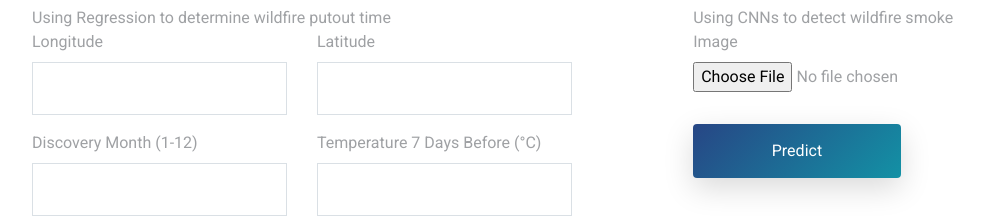
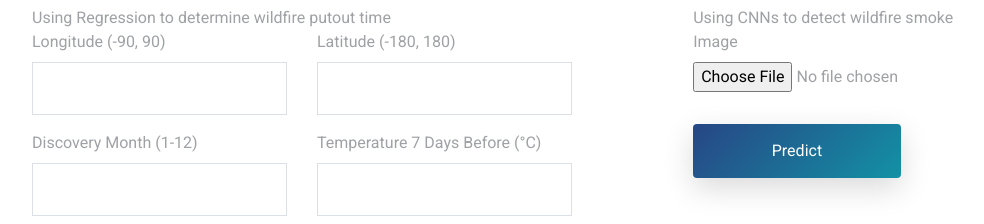
Before and after one commit to TeamDeltaHacks/DisastersAI, a Flask app: page /fires in a window 1280 px wide. Shown: the part 632-856 px from the top of the page, without its empty margins (53-1037 px from the left). Run offline with Flask 2, Linux system fonts and the light colour scheme; parts of the project's set-up code (start-up, migrations or seed data) failed here and were passed over; some libraries are stand-ins or nearby versions.

Commit message:
Add files via upload

```diff
--- a/templates/fires.html
+++ b/templates/fires.html
@@ -133,11 +133,11 @@
               <div class="row">
                 <br/>
                 <div class="col-md-6 form-group">
-                  <label for="name">Longitude</label>
+                  <label for="name">Longitude (-90, 90)</label>
                   <input type="number" class="form-control" name="longitude" min="-90" max="90" required>
                 </div>
                 <div class="col-md-6 form-group">
-                  <label for="name">Latitude</label>
+                  <label for="name">Latitude (-180, 180)</label>
                   <input type="number" class="form-control" name="latitude" min="-180" max="180" required>
                 </div>
                 <div class="col-md-6 form-group">
```
